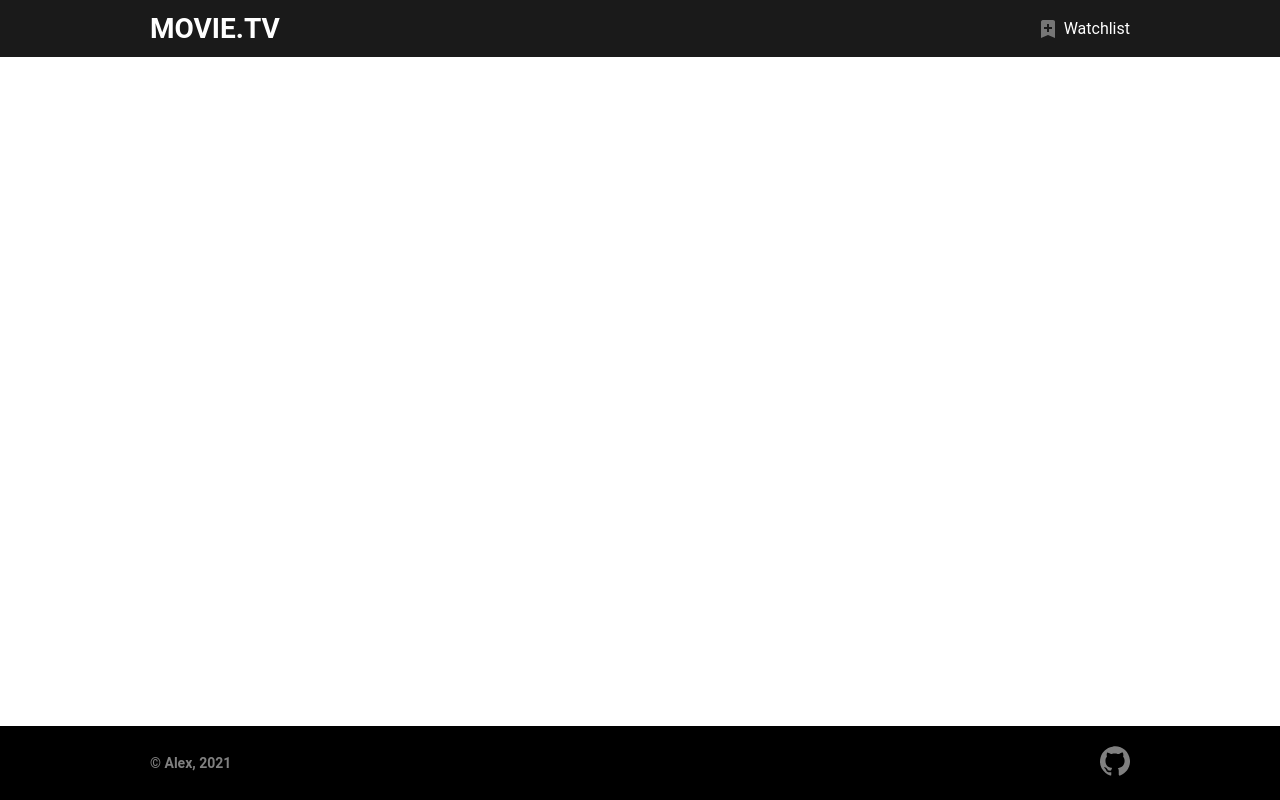
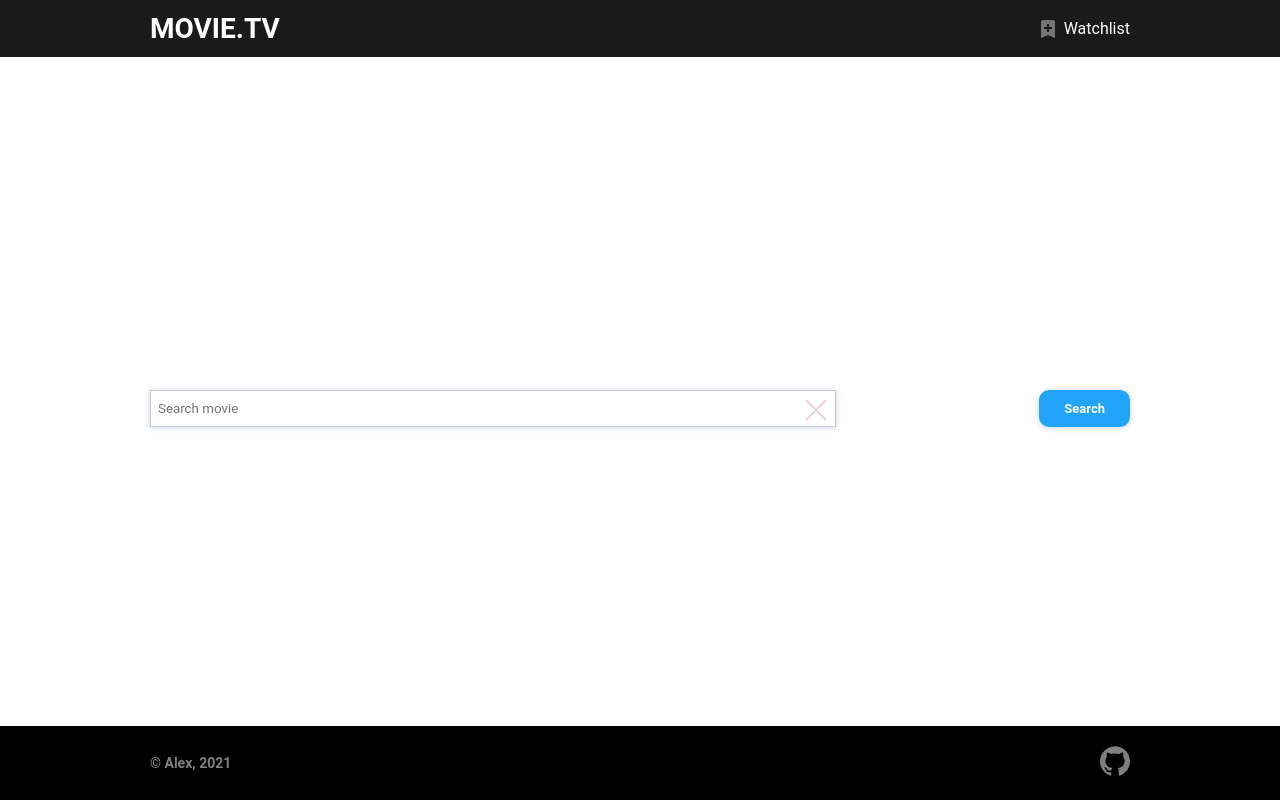
Before and after one commit to aleksandrakostina/movies, a React (Create React App) app: page / in a window 1280 px wide. Built offline with nearby package versions, Linux system fonts and the light colour scheme.

Commit message:
feat: add search movies

```diff
--- a/package.json
+++ b/package.json
@@ -8,8 +8,11 @@
     "@testing-library/user-event": "^12.6.3",
     "react": "^17.0.1",
     "react-dom": "^17.0.1",
+    "react-redux": "^7.2.2",
     "react-router-dom": "^5.2.0",
     "react-scripts": "4.0.2",
+    "redux": "^4.0.5",
+    "redux-thunk": "^2.3.0",
     "web-vitals": "^1.1.0"
   },
   "scripts": {
--- a/src/App.js
+++ b/src/App.js
@@ -4,17 +4,20 @@ import Footer from './components/footer/Footer';
 import Header from './components/header/Header';
 import Home from './components/home/Home';
 import NotFound from './components/notFound/NotFound';
+import MovieProvider from './MovieProvider';
 
 const App = () => {
 
   return (
     <>
       <BrowserRouter>
-        <Header />
-        <Switch>
-          <Route path="/" exact component={Home} />
-          <Route path="/" component={NotFound} />
-        </Switch>
+        <MovieProvider>
+          <Header />
+          <Switch>
+            <Route path="/" exact component={Home} />
+            <Route path="/" component={NotFound} />
+          </Switch>
+        </MovieProvider>
       </BrowserRouter>
       <Footer />
     </>
--- /dev/null
+++ b/src/MovieProvider.jsx
@@ -0,0 +1,12 @@
+import { Provider } from 'react-redux';
+import store from './redux/store';
+
+const MovieProvider = ({ children }) => {
+  return (
+    <Provider store={store}>
+      {children}
+    </Provider>
+  )
+}
+
+export default MovieProvider;
--- /dev/null
+++ b/src/api/apiMovies.js
@@ -0,0 +1,24 @@
+const API_KEY = process.env.REACT_APP_API_KEY;
+const URL = `https://www.omdbapi.com`;
+
+export const fetchApi = (url) => {
+  return fetch(url)
+    .then(response => {
+      if(response.ok) {
+        return response.json();
+      } else {
+        Promise.reject({status: response.status, message: response.statusText});
+      }
+    })
+    .then(data => {
+      return data;
+    })
+}
+
+export const fetchGetMovies = (search, page = 1) => {
+  return fetchApi(URL+`/?s=${search}&page=${page}&apikey=${API_KEY}`);
+}
+
+export const fetchGetMovieDetails = (ImdbID) => {
+  return fetchApi(URL+`/?i=${ImdbID}&plot=full&apikey=${API_KEY}`);
+}
--- a/src/components/home/Home.jsx
+++ b/src/components/home/Home.jsx
@@ -1,8 +1,10 @@
+import SearchForm from "../searchForm/SearchForm";
 
 const Home = () => {
 
   return (
     <>
+      <SearchForm />
     </>
   );
 }
--- /dev/null
+++ b/src/components/searchForm/SearchForm.css
@@ -0,0 +1,90 @@
+.search-form {
+  display: flex;
+  justify-content: space-between;
+  width: 100%;
+
+  margin-bottom: 25px;
+}
+
+.search__container {
+  width: 70%;
+  max-width: 800px;
+  display: flex;
+  align-items: center;
+  margin-right: 12px;
+  background: #ffffff;
+  border: 1px solid rgba(19, 23, 30, 0.23);
+  z-index: 3;
+  box-shadow: 0 1px 6px 0 rgba(93, 115, 180, 0.3);
+}
+
+.search__input {
+  width: 100%;
+  padding: 7px;
+  border: none;
+  outline: none;
+  font-family: "Roboto", "Verdana", "Geneva", sans-serif;
+}
+
+.clear-button {
+  position: relative;
+  width: 26px;
+  height: 26px;
+  opacity: 0.3;
+  cursor: pointer;
+  margin: 0 5px;
+  transition: 1s;
+}
+
+.clear-button:before,
+.clear-button:after {
+  content: ' ';
+  position: absolute;
+  left: 10px;
+  height: 28px;
+  width: 2px;
+  background-color: #b76363;
+}
+
+.clear-button:before {
+  transform: rotate(45deg);
+}
+.clear-button:after {
+  transform: rotate(-45deg);
+}
+.clear-button:hover {
+  opacity: 1;
+}
+
+.loader {
+  width: 30px;
+  height: 30px;
+  display: none;
+}
+
+.loader_active {
+  display: block;
+}
+
+.search__text {
+  margin-bottom: 30px;
+  font-size: 14px;
+  text-align: center;
+}
+
+.button_search {
+  padding: 9px 25px;
+}
+
+@media screen and (max-width: 480px) {
+  .button_search {
+    padding: 6px 17px;
+  }
+  .search-form {
+    margin-bottom: 15px;
+  }
+  .search__text {
+    margin-bottom: 20px;
+    font-size: 12px;
+  }
+}
--- /dev/null
+++ b/src/components/searchForm/SearchForm.jsx
@@ -0,0 +1,66 @@
+import { useState } from 'react';
+import './SearchForm.css';
+import { getMovies } from '../../redux/actionCreators';
+import { connect } from 'react-redux';
+
+const SearchForm = (props) => {
+
+  const [searchValue, setSearchValue] = useState("");
+
+  const handleInputChanges = (e) => {
+    setSearchValue(e.target.value);
+  }
+
+  const handleResetInput = () => {
+    setSearchValue("");
+  }
+
+  const handleSubmit = (e) => {
+    e.preventDefault();
+    if(searchValue.trim().length > 3) {
+      props.getMovies(searchValue.trim(), 1);
+    }
+  }
+
+  return (
+    <section className="search">
+      <div className="wrapper search__wrapper">
+        <form className="search-form" onSubmit={handleSubmit}>
+          <div className="search__container">
+            <input value={searchValue}
+                  onChange={handleInputChanges}
+                  className="search__input"
+                  placeholder="Search movie"
+                  autoFocus
+                  type="text" />
+            <span className="clear-button" onClick={handleResetInput}></span>
+          </div>
+          <button className="button button_search" type="submit">Search</button>
+        </form>
+        <div className="search__text">
+          {!props.error && props.totalResults && <p>Showing {props.totalResults} results</p>}
+          {props.error && <p>{props.errorMessage}</p>}
+        </div>
+      </div>
+    </section>
+  )
+}
+
+const mapStateToProps = (state) => {
+  return {
+    isLoading: state.movies.movies.isLoading,
+    totalResults: state.movies.movies.data.totalResults,
+    errorMessage: state.movies.movies.errorMessage,
+    error: state.movies.movies.error
+  }
+}
+
+const mapDispatchToProps = (dispatch) => {
+  return {
+    getMovies: (search, page) => {
+      dispatch(getMovies(search, page));
+    }
+  }
+}
+
+export default connect(mapStateToProps, mapDispatchToProps)(SearchForm);
--- /dev/null
+++ b/src/redux/actionCreators.js
@@ -0,0 +1,34 @@
+import { GET_MOVIES_ERROR, GET_MOVIES_INIT, GET_MOVIES_SUCCESS, SET_SEARCH_VALUE } from "./actions";
+import { fetchGetMovies } from './../api/apiMovies';
+
+const setSearchValue = (search) => {
+  return { type: SET_SEARCH_VALUE, search };
+}
+
+const getMoviesInit = () => {
+  return { type: GET_MOVIES_INIT }
+}
+const getMoviesError = (data) => {
+  return { type: GET_MOVIES_ERROR, data }
+}
+const getMoviesSuccess = (data) => {
+  return { type: GET_MOVIES_SUCCESS, data }
+}
+
+export const getMovies = (search, page) => {
+  return (dispatch) => {
+    dispatch(setSearchValue(search));
+    dispatch(getMoviesInit());
+    fetchGetMovies(search, page)
+    .then(data => {
+      if(data.Response === "True") {
+        dispatch(getMoviesSuccess(data));
+      } else {
+        dispatch(getMoviesError(data));
+      }
+    })
+    .catch(e => {
+      dispatch(getMoviesError({Error: 'Oppps! Something went wrong'}));
+    })
+  }
+}
--- /dev/null
+++ b/src/redux/actions.js
@@ -0,0 +1,5 @@
+export const SET_SEARCH_VALUE = 'SET_SEARCH_VALUE';
+
+export const GET_MOVIES_INIT = 'GET_MOVIES_INIT';
+export const GET_MOVIES_ERROR = 'GET_MOVIES_ERROR';
+export const GET_MOVIES_SUCCESS = 'GET_MOVIES_SUCCESS';
--- /dev/null
+++ b/src/redux/reducer.js
@@ -0,0 +1,53 @@
+import { SET_SEARCH_VALUE, GET_MOVIES_INIT, GET_MOVIES_SUCCESS, GET_MOVIES_ERROR } from "./actions";
+
+const defaultValueDataMovie = (data = {}) => ({data: data, isLoading: false, error: false, errorMessage: ''});
+
+const initialState = {
+  movies: defaultValueDataMovie({Response: '', Search: [], totalResults: ''}),
+  movie: defaultValueDataMovie(),
+  search: '',
+  favoriteMovies: JSON.parse(localStorage.getItem('movie-favourites')) || [],
+  favorite: defaultValueDataMovie([]),
+  episodes: defaultValueDataMovie()
+};
+
+export const moviesReducer = (state = initialState, action) => {
+  switch(action.type) {
+    case SET_SEARCH_VALUE:
+      return {
+        ...state,
+        search: action.search
+      }
+    case GET_MOVIES_INIT:
+      return {
+        ...state,
+        movies: {
+          ...state.movies,
+          isLoading: true,
+          error: false,
+          errorMessage: ''
+        }
+      }
+    case GET_MOVIES_SUCCESS:
+      return {
+        ...state,
+        movies: {
+          ...state.movies,
+          isLoading: false,
+          data: action.data
+        }
+      }
+    case GET_MOVIES_ERROR:
+      return {
+        ...state,
+        movies: {
+          ...state.movies,
+          isLoading: false,
+          error: true,
+          errorMessage: action.data.Error,
+        }
+      }
+    default:
+      return state;
+  }
+}
--- /dev/null
+++ b/src/redux/store.js
@@ -0,0 +1,13 @@
+import { createStore, combineReducers, applyMiddleware, compose } from 'redux';
+import thunk from 'redux-thunk';
+import { moviesReducer } from './reducer';
+
+const reducers = combineReducers({
+  movies: moviesReducer
+});
+
+const composeEnhancer = window.__REDUX_DEVTOOLS_EXTENSION_COMPOSE__ || compose;
+
+const store = createStore(reducers, composeEnhancer(applyMiddleware(thunk)));
+
+export default store;
```
Also changed, not shown: 2 other files (tests, documents, lock files or other folders).
